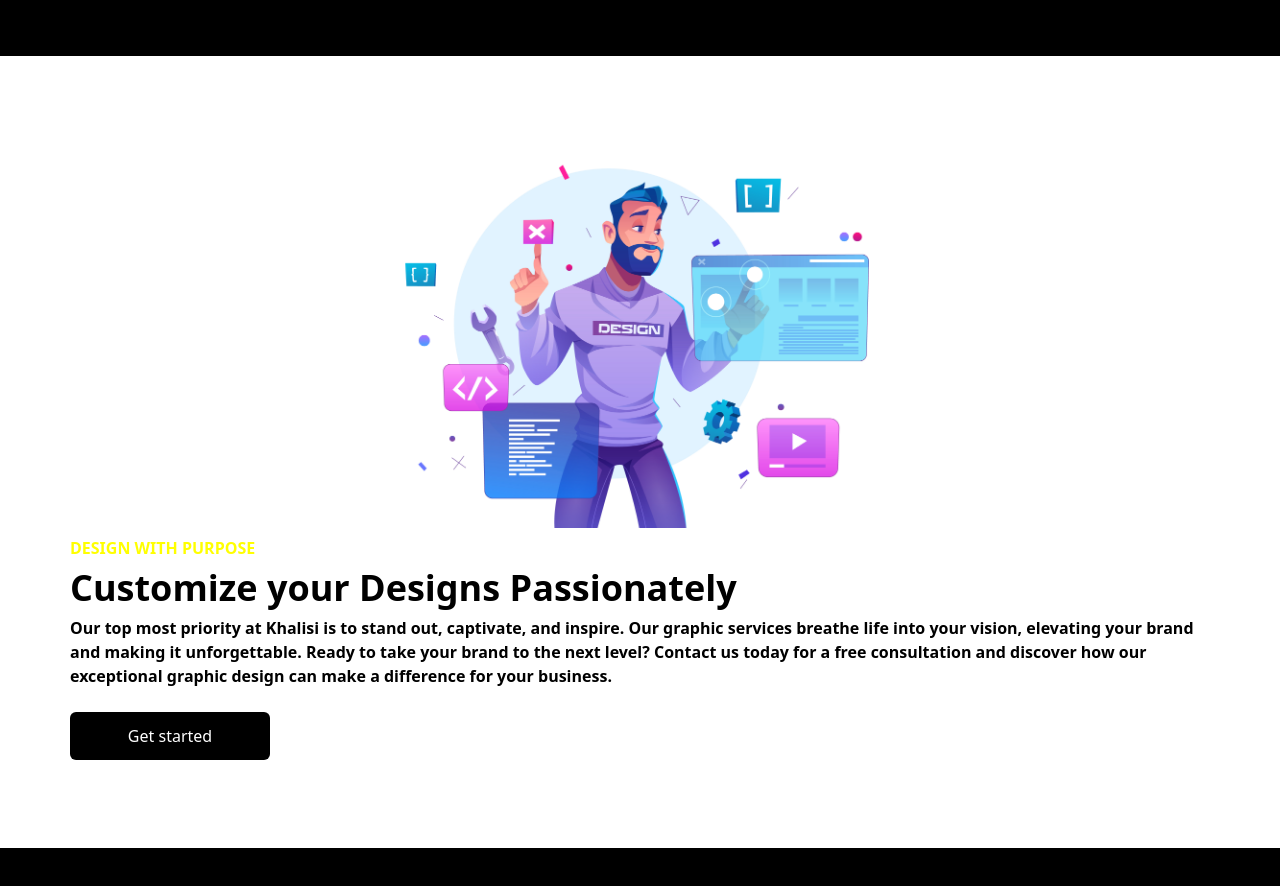
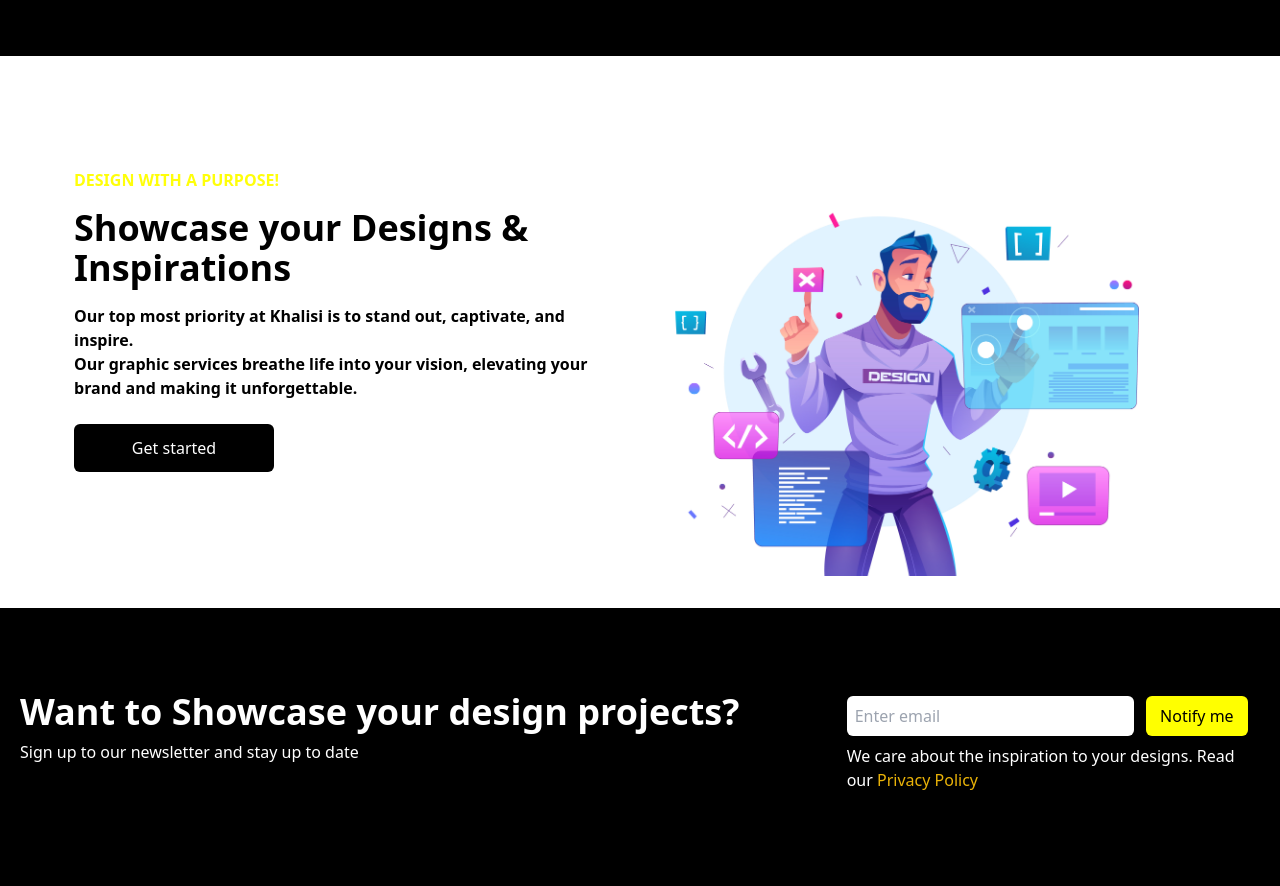
Before and after one commit to Malvino-creator/finance-data, a React (Create React App) app: page / in a window 1280 px wide. Shown: the part 840-1726 px from the top of the page. Built offline with nearby package versions, Linux system fonts and the light colour scheme.

Commit message:
feat(Design): Styling corrections to this component

```diff
--- a/src/Components/Design.js
+++ b/src/Components/Design.js
@@ -4,20 +4,22 @@
 function Design() {
   return (
     <div className="w-full bg-white py-16 px-4">
-      <div className="max-w-[1140px] mx-auto md:grid-cols-2">
+      <div className="max-w-[1140px] mx-auto md:grid-cols-2 my-1 py-10">
         <div>
-          <img className="w-[600px] mx-auto my-2" src={designer} alt="designer" />
+          <img className="w-[600px] mx-auto y-2 float-right py-3" src={designer} alt="designer" />
         </div>
-        <div className="text-black flex flex-col justify-center font-semibold">
-          <p className="text-[yellow] font-bold">DESIGN WITH PURPOSE</p>
-          <h1 className="md:text-4xl sm:text-3xl text-2xl font-bold py-2">Customize your Designs Passionately</h1>
+        <div className="text-black flex flex-col justify-left font-semibold p-1">
+          <p className="text-[#ffff0a] font-bold">DESIGN WITH A PURPOSE!</p>
+          <h1 className="md:text-4xl sm:text-3xl text-1xl font-bold py-4">Showcase your Designs & Inspirations</h1>
           <p>
             Our top most priority at Khalisi is to stand out, captivate, and
-            inspire. Our graphic services breathe life into your vision,
-            elevating your brand and making it unforgettable. Ready to take your
-            brand to the next level? Contact us today for a free consultation
-            and discover how our exceptional graphic design can make a
-            difference for your business.
+            inspire.
+            <br/>Our graphic services breathe life into your vision,
+            elevating your brand and making it unforgettable.
+
+            {/* <br></br>
+            Ready to take your brand to the next level? Contact us today for a free consultation
+            and discover how our exceptional graphic design can make a difference for your business. */}
           </p>
           <button className="bg-[black] text-[white] w-[200px] rounded-md font-medium my-6 mx-auto md:mx-0 py-3 ">Get started</button>
         </div>
--- a/src/Components/Home.js
+++ b/src/Components/Home.js
@@ -14,7 +14,6 @@
         </div>
         <button className="bg-[yellow] w-[200px] rounded-md font-medium my-6 mx-auto py-3 text-black"> Get Started</button>
         </div>
-        {/* <p className="md:text-4xl font-bold sm:text-xl">Grow with design</p> */}
       </div>
 
   );
--- a/src/Components/Newsletter.js
+++ b/src/Components/Newsletter.js
@@ -4,7 +4,20 @@
   return (
     <div className='w-full py-16 text-white'>
         <div className='max-w-[1240px] mx-auto grid lg:grid-cols-3'>
+            <div className='lg:col-span-2 my-3'>
+                <h1 className='md:text-4xl sm:text-3xl text-2xl font-bold py-2'>
+                    Want to Showcase your design projects?
+                </h1>
+                <p>Sign up to our newsletter and stay up to date</p>
+            </div>
+            <div className='my-4'>
+                <div className='flex flex-col sm:flex-row items-center justify-between w-full'>
+                    <input className="p-2 flex w-full rounded-md text-black"type='email' placeholder="Enter email"/>
+                    <button className='bg-[yellow] text-[black] w-[150px] rounded-md font-medium my-2 mx-auto md:mx-3 py-2 justify-between'>Notify me</button>
+                </div>
+                <p> We care about the inspiration to your designs. Read our <span className='text-yellow-500'><a href='privacy'>Privacy Policy</a></span></p>
 
+            </div>
         </div>
 
     </div>
```
